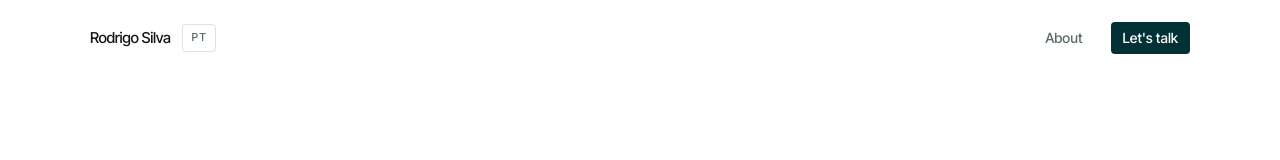
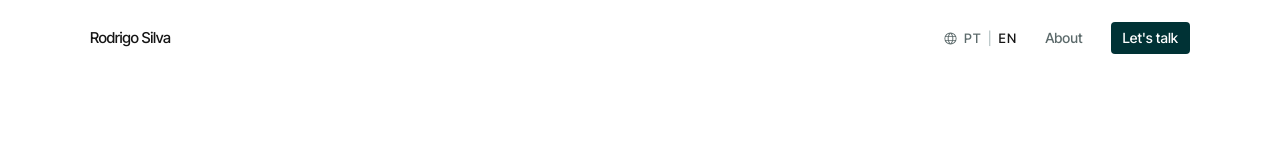
Before and after one commit to rodrijovem/rodrigofsilva-portfolio, a React (Vite) app: page / in a window 1280 px wide. Shown: the top 160 px of the page. Built offline with nearby package versions, Linux system fonts and the light colour scheme.

Commit message:
feat(header): idioma volta para a direita, com globo e PT | EN
Co-Authored-By: Claude Opus 5.5 <noreply@anthropic.com>

```diff
--- a/src/components/Navbar.tsx
+++ b/src/components/Navbar.tsx
@@ -1,14 +1,18 @@
+import { Fragment } from 'react';
+import { Globe } from '@phosphor-icons/react';
 import { Link, useLocation } from 'react-router-dom';
 import { useAppContext } from '../contexts/useAppContext';
 import { translations } from '../i18n';
 import { track } from '../lib/analytics';
 
 /*
-  Chrome editorial: palavra-marca a esquerda, links em texto a direita, sem
+  Chrome editorial: palavra-marca a esquerda; idioma, links em texto e CTA a direita, sem
   pilula nem avatar. O "Inicio" nao e um link proprio — a palavra-marca ja
   leva para a home, que e o que o visitante espera e o que libera espaco
   para os quatro itens caberem no celular sem virar menu sanfona.
 */
+const LANGS = ['pt', 'en'] as const;
+
 export function Navbar() {
   const { lang, setLang } = useAppContext();
   const t = translations[lang];
@@ -23,34 +27,44 @@ export function Navbar() {
 
   return (
     <nav className="fixed top-0 left-0 right-0 z-50 bg-[var(--bg)]/85 backdrop-blur-md">
-      <div className="mx-auto flex h-[var(--nav-h)] max-w-[1180px] items-center justify-between gap-6 px-6 md:px-10">
-        <div className="flex items-center gap-3">
+      <div className="mx-auto flex h-[var(--nav-h)] max-w-[1180px] items-center justify-between gap-3 px-6 md:px-10">
         <Link to="/" className="shrink-0 text-[0.9375rem] font-medium tracking-tight text-[var(--ink)]">
           Rodrigo Silva
         </Link>
 
-          {/* O botao mostra o idioma de destino, nao o atual */}
+        <div className="flex items-center gap-2.5 text-[0.8125rem] font-medium md:gap-7 md:text-sm">
+          {/* Os dois idiomas visiveis, o atual marcado: o visitante ve que ha troca e para onde */}
+          <div className="flex items-center gap-1 text-[0.75rem] md:gap-1.5 tracking-[0.08em] md:text-[0.8125rem]">
+            <Globe size={15} aria-hidden="true" className="shrink-0 text-[var(--muted)]" />
+            {LANGS.map((code, i) => (
+              <Fragment key={code}>
+                {i > 0 && <span aria-hidden="true" className="text-[var(--rule-strong)]">|</span>}
                 <button
+                  type="button"
                   onClick={() => {
-              const next = lang === 'pt' ? 'en' : 'pt';
-              setLang(next);
-              track('language_change', { language: next });
+                    if (code === lang) return;
+                    setLang(code);
+                    track('language_change', { language: code });
                   }}
-            className="shrink-0 rounded border border-[var(--rule)] px-2 py-1 text-[0.6875rem] font-medium tracking-[0.12em] text-[var(--muted)] transition-colors duration-200 hover:border-[var(--brand)] hover:text-[var(--brand)]"
-            aria-label={lang === 'pt' ? 'Switch to English' : 'Mudar para português'}
+                  aria-pressed={code === lang}
+                  aria-label={code === 'pt' ? 'Português' : 'English'}
+                  className={`py-1 uppercase transition-colors duration-200 ${
+                    code === lang ? 'text-[var(--ink)]' : 'text-[var(--muted)] hover:text-[var(--brand)]'
+                  }`}
                 >
-            {lang === 'pt' ? 'EN' : 'PT'}
+                  {code}
                 </button>
+              </Fragment>
+            ))}
           </div>
 
-        <div className="flex items-center gap-5 text-[0.8125rem] font-medium md:gap-7 md:text-sm">
           <Link to="/about" aria-current={pathname === '/about' ? 'page' : undefined} className={linkClass(pathname === '/about')}>
             {t.nav.about}
           </Link>
 
           <Link
             to="/#contact"
-            className="whitespace-nowrap rounded bg-[var(--brand)] px-2.5 py-1.5 md:px-3 text-[var(--on-brand)] transition-opacity duration-200 hover:opacity-85"
+            className="whitespace-nowrap rounded bg-[var(--brand)] px-2 py-1.5 md:px-3 text-[var(--on-brand)] transition-opacity duration-200 hover:opacity-85"
           >
             {t.nav.cta}
           </Link>
```
Lines whose indentation alone changed are shown as unchanged.
